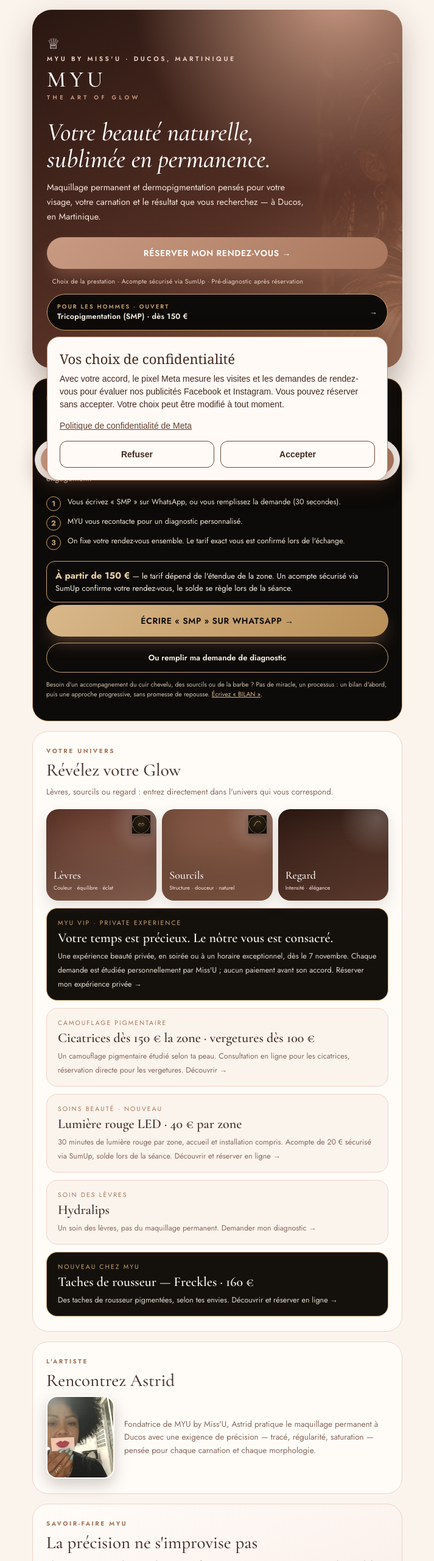
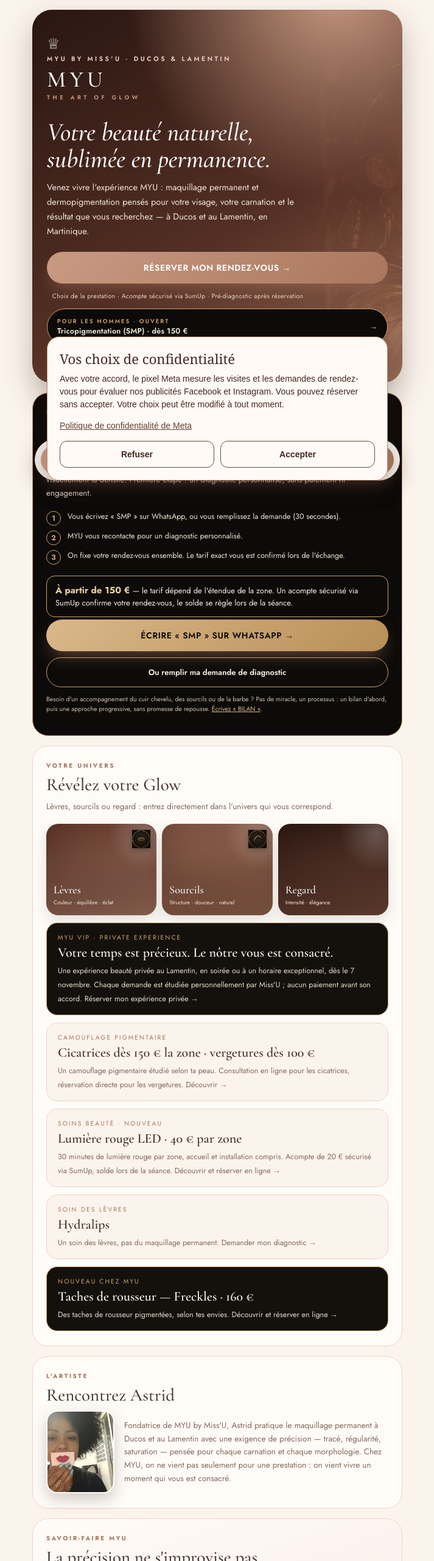
Before and after one commit to ursuletastrid-ctrl/missu-site, a website: page landing.html in a window 1280 px wide. Shown: the top 2560 px of the page at 61% size, without its empty margins (283-996 px from the left). Drawn offline with nearby package versions, Linux system fonts and the light colour scheme.

Commit message:
Add files via upload

```diff
--- a/landing.html
+++ b/landing.html
@@ -1,4 +1,4 @@
-<!doctype html><html lang="fr"><head><meta charset="utf-8"><meta name="viewport" content="width=device-width,initial-scale=1"><title>MYU by Miss'U — The Art of Glow</title><meta name="description" content="Maquillage permanent à Ducos, Martinique : Powder Brows, Candy Lips, neutralisation des lèvres et eyeliner. Choisissez votre prestation et réservez MYU."><link rel="preconnect" href="https://fonts.googleapis.com"><link rel="preconnect" href="https://fonts.gstatic.com" crossorigin><link href="https://fonts.googleapis.com/css2?family=Cormorant+Garamond:ital,wght@0,400;0,500;0,600;1,500&family=Jost:wght@300;400;500;600;700&display=swap" rel="stylesheet"><style>
+<!doctype html><html lang="fr"><head><meta charset="utf-8"><meta name="viewport" content="width=device-width,initial-scale=1"><title>MYU by Miss'U — The Art of Glow</title><meta name="description" content="Maquillage permanent à Ducos et au Lamentin, Martinique : Powder Brows, Candy Lips, neutralisation des lèvres et eyeliner. Choisissez votre prestation et réservez MYU."><link rel="preconnect" href="https://fonts.googleapis.com"><link rel="preconnect" href="https://fonts.gstatic.com" crossorigin><link href="https://fonts.googleapis.com/css2?family=Cormorant+Garamond:ital,wght@0,400;0,500;0,600;1,500&family=Jost:wght@300;400;500;600;700&display=swap" rel="stylesheet"><style>
 :root{--blush:#F7E5DF;--blush-deep:#EFD2C7;--cream:#FFFCF8;--cream-soft:#FBF4ED;--rose-gold:#C99A82;--rose-gold-deep:#A9775D;--gold-line:#D9B493;--espresso:#4A372F;--espresso-soft:#86695D;--choc:#2b1711;--choc-soft:#5c3327}
 *{box-sizing:border-box}html{scroll-behavior:smooth}
 body{margin:0;background:var(--cream-soft);color:var(--espresso);font-family:'Jost',Arial,sans-serif;-webkit-font-smoothing:antialiased}
@@ -123,11 +123,11 @@ h1,h2,.serif{font-family:'Cormorant Garamond',Georgia,serif}
 <canvas id="glowCanvas" aria-hidden="true"></canvas>
 <div class="hero-content">
 <div class="crown">♕</div>
-<div class="eyebrow">MYU BY MISS'U · DUCOS, MARTINIQUE</div>
+<div class="eyebrow">MYU BY MISS'U · DUCOS &amp; LAMENTIN</div>
 <div class="logo">MYU</div>
 <div class="tag">THE ART OF GLOW</div>
 <h1>Votre beauté naturelle, sublimée en permanence.</h1>
-<p>Maquillage permanent et dermopigmentation pensés pour votre visage, votre carnation et le résultat que vous recherchez — à Ducos, en Martinique.</p>
+<p>Venez vivre l'expérience MYU : maquillage permanent et dermopigmentation pensés pour votre visage, votre carnation et le résultat que vous recherchez — à Ducos et au Lamentin, en Martinique.</p>
 <a class="cta" href="/book.html">RÉSERVER MON RENDEZ-VOUS →</a>
 <p class="micro">Choix de la prestation · Acompte sécurisé via SumUp · Pré-diagnostic après réservation</p>
 <a class="men-pill" href="#hommes"><span><small>Pour les hommes · ouvert</small>Tricopigmentation (SMP) · dès 150 €</span><span aria-hidden="true">→</span></a>
@@ -179,7 +179,7 @@ h1,h2,.serif{font-family:'Cormorant Garamond',Georgia,serif}
 <a class="cat" href="/book.html?service=powder_brows"><img class="cat-icon" src="/assets/myu/brand/myu_cover_sourcils.webp" alt="" loading="lazy"><b>Sourcils</b><span>Structure · douceur · naturel</span></a>
 <a class="cat" href="/book.html?service=eyeliner_poudre"><b>Regard</b><span>Intensité · élégance</span></a>
 </div>
-<a class="soon" href="/vip.html"><small>MYU VIP · Private Experience</small><b>Votre temps est précieux. Le nôtre vous est consacré.</b><span>Une expérience beauté privée, en soirée ou à un horaire exceptionnel, dès le 7 novembre. Chaque demande est étudiée personnellement par Miss'U ; aucun paiement avant son accord. Réserver mon expérience privée →</span></a>
+<a class="soon" href="/vip.html"><small>MYU VIP · Private Experience</small><b>Votre temps est précieux. Le nôtre vous est consacré.</b><span>Une expérience beauté privée au Lamentin, en soirée ou à un horaire exceptionnel, dès le 7 novembre. Chaque demande est étudiée personnellement par Miss'U ; aucun paiement avant son accord. Réserver mon expérience privée →</span></a>
 <a class="soon soin" href="/camouflage.html"><small>Camouflage pigmentaire</small><b>Cicatrices dès 150 € la zone · vergetures dès 100 €</b><span>Un camouflage pigmentaire étudié selon ta peau. Consultation en ligne pour les cicatrices, réservation directe pour les vergetures. Découvrir →</span></a>
 <a class="soon soin" href="/led.html"><small>Soins beauté · nouveau</small><b>Lumière rouge LED · 40 € par zone</b><span>30 minutes de lumière rouge par zone, accueil et installation compris. Acompte de 20 € sécurisé via SumUp, solde lors de la séance. Découvrir et réserver en ligne →</span></a>
 <a class="soon soin" href="/hydralips.html"><small>Soin des lèvres</small><b>Hydralips</b><span>Un soin des lèvres, pas du maquillage permanent. Demander mon diagnostic →</span></a>
@@ -191,7 +191,7 @@ h1,h2,.serif{font-family:'Cormorant Garamond',Georgia,serif}
 <h2>Rencontrez Astrid</h2>
 <div class="artist">
 <img src="/assets/myu/artiste/astrid-portrait.webp" alt="Astrid, fondatrice de MYU by Miss'U" loading="lazy">
-<div class="txt"><p class="lead" style="margin:0">Fondatrice de MYU by Miss'U, Astrid pratique le maquillage permanent à Ducos avec une exigence de précision — tracé, régularité, saturation — pensée pour chaque carnation et chaque morphologie.</p></div>
+<div class="txt"><p class="lead" style="margin:0">Fondatrice de MYU by Miss'U, Astrid pratique le maquillage permanent à Ducos et au Lamentin avec une exigence de précision — tracé, régularité, saturation — pensée pour chaque carnation et chaque morphologie. Chez MYU, on ne vient pas seulement pour une prestation : on vient vivre un moment qui vous est consacré.</p></div>
 </div>
 </section>
 
@@ -228,7 +228,7 @@ h1,h2,.serif{font-family:'Cormorant Garamond',Georgia,serif}
 <div>✨ <b>Résultat personnalisé</b><br>Un projet adapté à vos traits et à vos attentes.</div>
 <div>🤎 <b>Accompagnement</b><br>Préparation et suivi expliqués clairement.</div>
 <div>🔒 <b>Acompte sécurisé</b><br>Paiement en ligne via SumUp lorsqu'il est requis.</div>
-<div>📍 <b>Ducos · Martinique</b><br>Votre rendez-vous MYU by Miss'U.</div>
+<div>📍 <b>Ducos &amp; Lamentin · Martinique</b><br>Venez vivre l'expérience MYU by Miss'U.</div>
 </div>
 </section>
 
@@ -243,7 +243,7 @@ h1,h2,.serif{font-family:'Cormorant Garamond',Georgia,serif}
 <section class="section" id="contact" aria-labelledby="contact-title">
 <p class="eyebrow-sm">Un doute ?</p>
 <h2 id="contact-title">Parlons de votre projet</h2>
-<p class="lead">Une question avant de réserver ? Échangez avec MYU by Miss'U à Ducos, en Martinique. Les messages écrits et vocaux sur WhatsApp sont privilégiés.</p>
+<p class="lead">Une question avant de réserver ? Échangez avec MYU by Miss'U à Ducos et au Lamentin, en Martinique. Les messages écrits et vocaux sur WhatsApp sont privilégiés.</p>
 <address class="contact-links">
 <a class="contact-link contact-whatsapp" href="https://wa.me/596696178587" target="_blank" rel="noopener noreferrer"><small>WhatsApp · Contact privilégié</small><span>+596 696 17 85 87</span><span class="contact-detail">Messages et vocaux de préférence →</span></a>
 <a class="contact-link" href="mailto:missustudio.contact@gmail.com"><small>Écrire à MYU</small><span>missustudio.contact@gmail.com</span></a>
```
